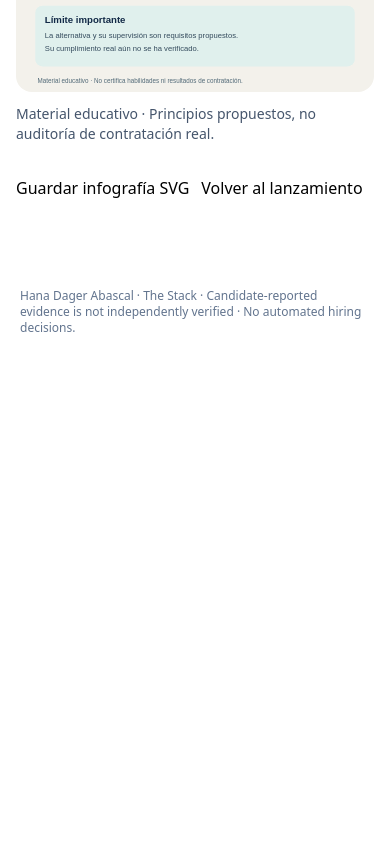
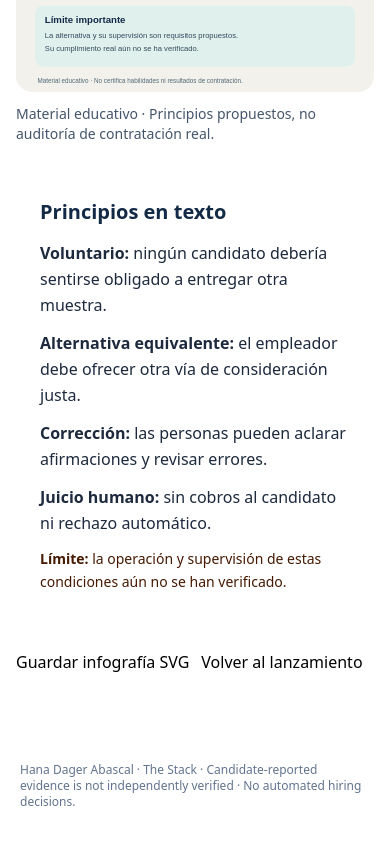
Before and after one commit to hanadagerab/proof-of-skill-week12, a Next.js app: page /week15/rights in a window 390 px wide. Shown: the part 900-1744 px from the top of the page. Before the commit the page ends 1276 px from the top, so only its background shows below. Built offline with nearby package versions, Linux system fonts and the light colour scheme.

Commit message:
fix(week15): add accessible mobile text version of candidate safeguards infographic

```diff
--- a/app/week15/rights/page.tsx
+++ b/app/week15/rights/page.tsx
@@ -4,5 +4,6 @@ export const metadata={title:'Evidencia opcional | Proof-of-Skill',description:'
 export default function Rights(){return <main lang="es" className="mx-auto max-w-5xl px-4 py-12 md:py-20">
 <p className="eyebrow">The Human Standard · Asset C · Infografía</p><h1 className="mt-3 text-4xl font-black">Evidencia opcional. Consideración equivalente.</h1><p className="mt-4 max-w-3xl text-slate-700">Infografía original en SVG vertical, diseñada para compartirse con responsables de contratación y personas candidatas. Distingue los principios de producto de los controles del empleador aún no verificados.</p>
 <figure className="mx-auto mt-8 max-w-2xl"><Image unoptimized width={1080} height={1350} src="/week15/human-standard.svg" className="w-full rounded-2xl border border-slate-200 shadow-sm" alt="Infografía con cuatro reglas: participación voluntaria, alternativa equivalente, derecho a corregir y decisión humana; advierte que la supervisión de estas condiciones no está validada."/><figcaption className="mt-3 text-sm text-slate-600">Material educativo · Principios propuestos, no auditoría de contratación real.</figcaption></figure>
+<section className="mt-7 rounded-2xl bg-white p-6 text-base leading-relaxed text-slate-800 md:hidden" aria-label="Texto legible de la infografía"><h2 className="font-black text-xl text-[#132A47]">Principios en texto</h2><p className="mt-3"><strong>Voluntario:</strong> ningún candidato debería sentirse obligado a entregar otra muestra.</p><p className="mt-3"><strong>Alternativa equivalente:</strong> el empleador debe ofrecer otra vía de consideración justa.</p><p className="mt-3"><strong>Corrección:</strong> las personas pueden aclarar afirmaciones y revisar errores.</p><p className="mt-3"><strong>Juicio humano:</strong> sin cobros al candidato ni rechazo automático.</p><p className="mt-3 text-sm text-amber-950"><strong>Límite:</strong> la operación y supervisión de estas condiciones aún no se han verificado.</p></section>
 <div className="mt-8 flex flex-wrap gap-3"><a href="/week15/human-standard.svg" download="proof-of-skill-human-standard.svg" className="btn">Guardar infografía SVG</a><Link href="/week15" className="btn outline">Volver al lanzamiento</Link></div>
 </main>}
```
